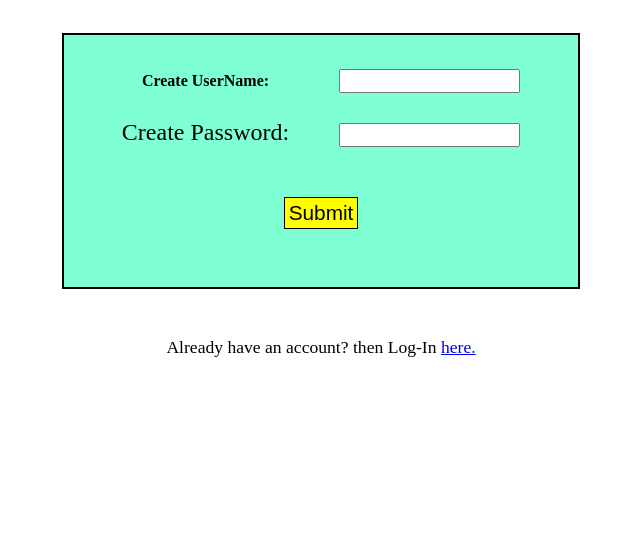
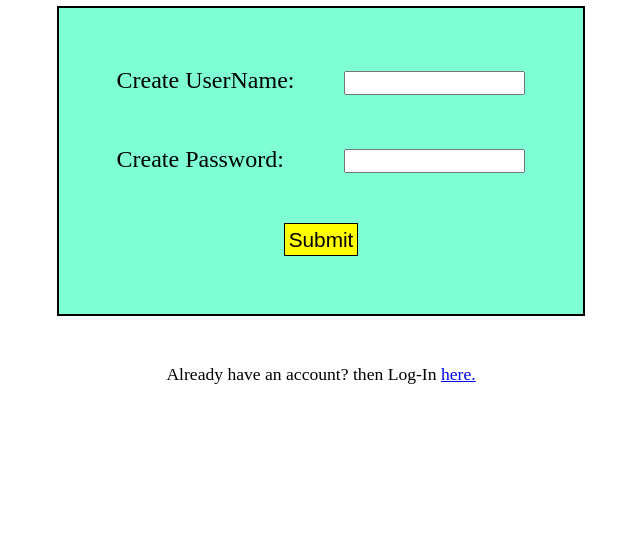
Before and after one commit to tringapps-sivaprathap/todo-list, a plain HTML site: page index.html in a window 1280 px wide. Shown: the part 247-800 px from the top of the page, without its empty margins (319-959 px from the left). Drawn offline with Linux system fonts and the light colour scheme.

Commit message:
files updated

```diff
--- a/style.css
+++ b/style.css
@@ -37,7 +37,8 @@ table button {
     display: block;
 }
 
-table td {
+table td, table th {
+    font-weight: normal;
     font-size: 1.5rem;
     padding: 1.5rem;
 }
```
